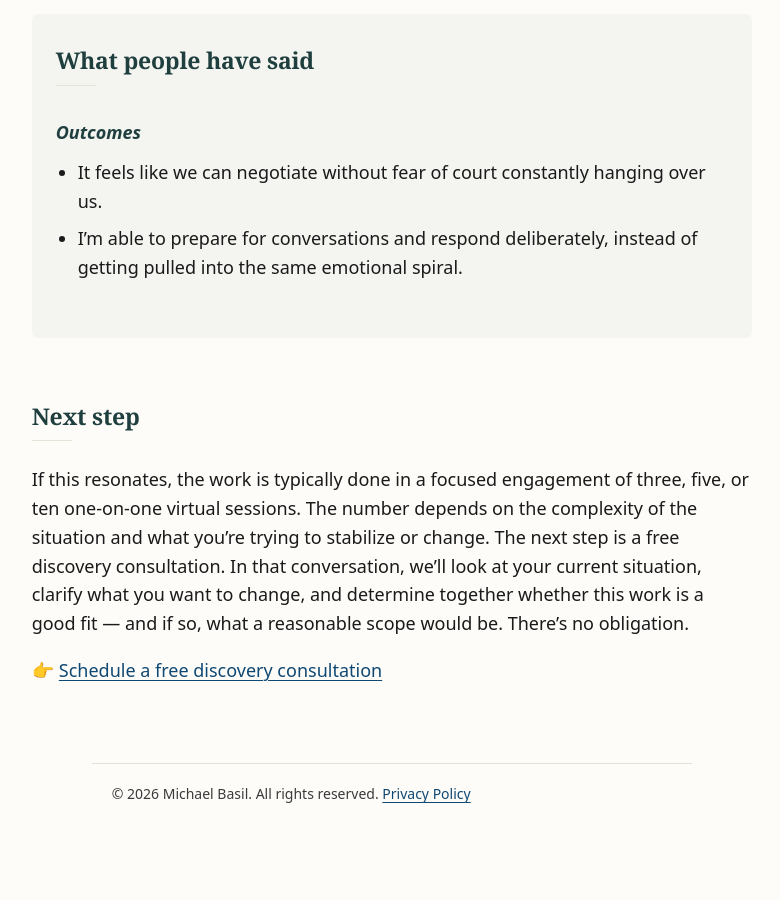
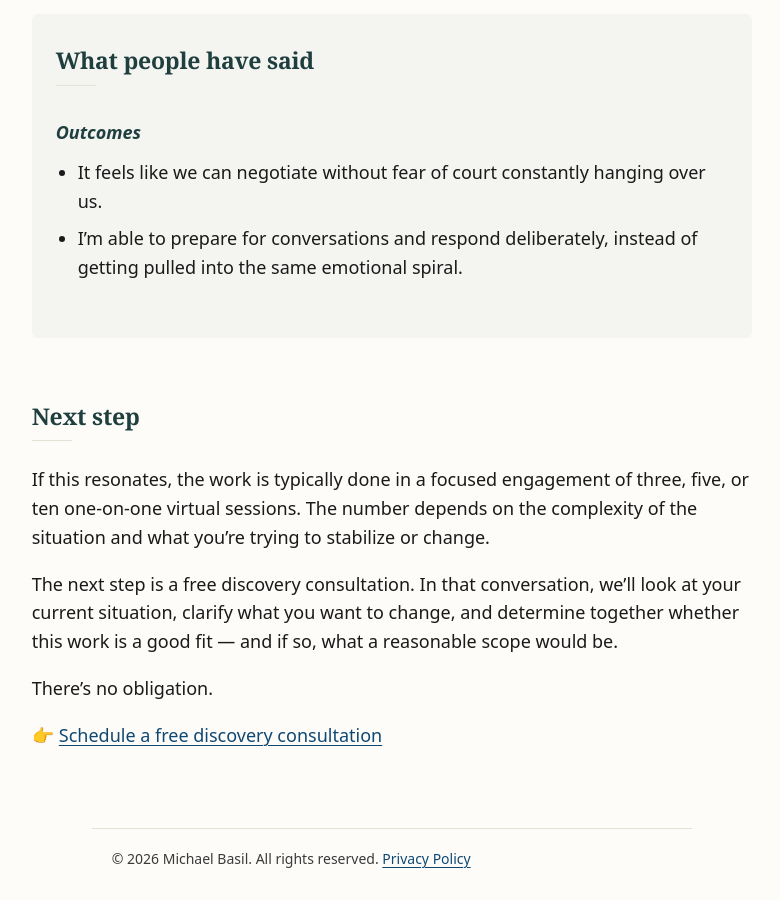
Before and after one commit to basil-family-lab/zen, a Jekyll site: the page built from co-parenting.md, in a window 1280 px wide and 900 px high, scrolled down 2595 px. Shown: the whole window, without its empty margins (248-1028 px from the left). Built offline with Jekyll 4.4.1, drawn with Linux system fonts in a browser that asks for light colours; before the commit the page ends 3430 px from its top, so only the background shows below that.

```diff
--- a/_layouts/situation.html
+++ b/_layouts/situation.html
@@ -95,7 +95,13 @@ layout: default
 <section id="connect">
   <h2>{{ data.connect.heading }}</h2>
 
-  <p>{{ data.connect.intro }}</p>
+  {% if data.connect.intro_paragraphs %}
+    {% for paragraph in data.connect.intro_paragraphs %}
+      <p>{{ paragraph }}</p>
+    {% endfor %}
+  {% else %}
+    <p>{{ data.connect.intro }}</p>
+  {% endif %}
 
   {% for cta in data.connect.ctas %}
     <p>
```
Also changed, not shown: _data/coparenting.yml (+14 -13 lines), _data/transition.yml (+14 -13 lines).
